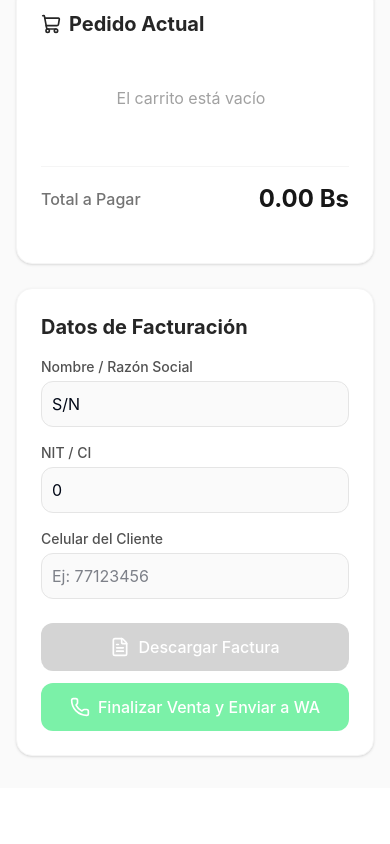
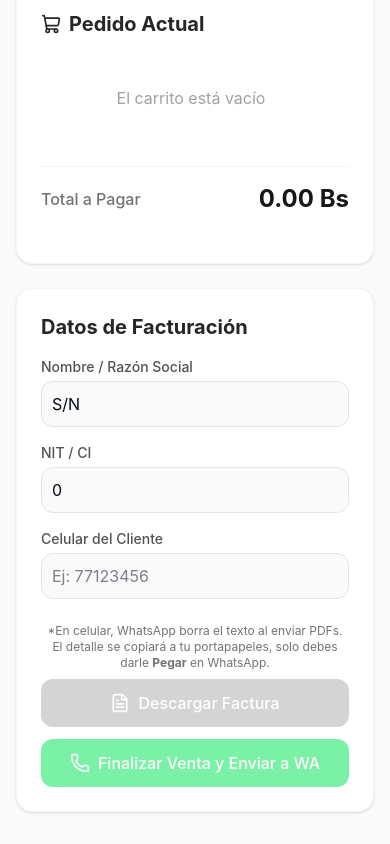
Before and after one commit to ALVARO-CHAMBI/Frutas-Locas-MX, a React (Vite) app: page / in a window 390 px wide. Shown: the part 2129-2973 px from the top of the page. Before the commit the page ends 2917 px from the top, so only its background shows below. Built offline with nearby package versions, Linux system fonts and the light colour scheme.

Commit message:
docs: Add UI hint explaining WhatsApp mobile text stripping issue

```diff
--- a/src/App.jsx
+++ b/src/App.jsx
@@ -401,6 +401,9 @@ export default function App() {
              </div>
 
              <div className="mt-6 space-y-3">
+                <p className="text-xs text-neutral-500 text-center mb-2">
+                  *En celular, WhatsApp borra el texto al enviar PDFs. El detalle se copiará a tu portapapeles, solo debes darle <strong>Pegar</strong> en WhatsApp.
+                </p>
                 <button
                   onClick={() => processSale('pdf')}
                   disabled={cart.length === 0}
```
